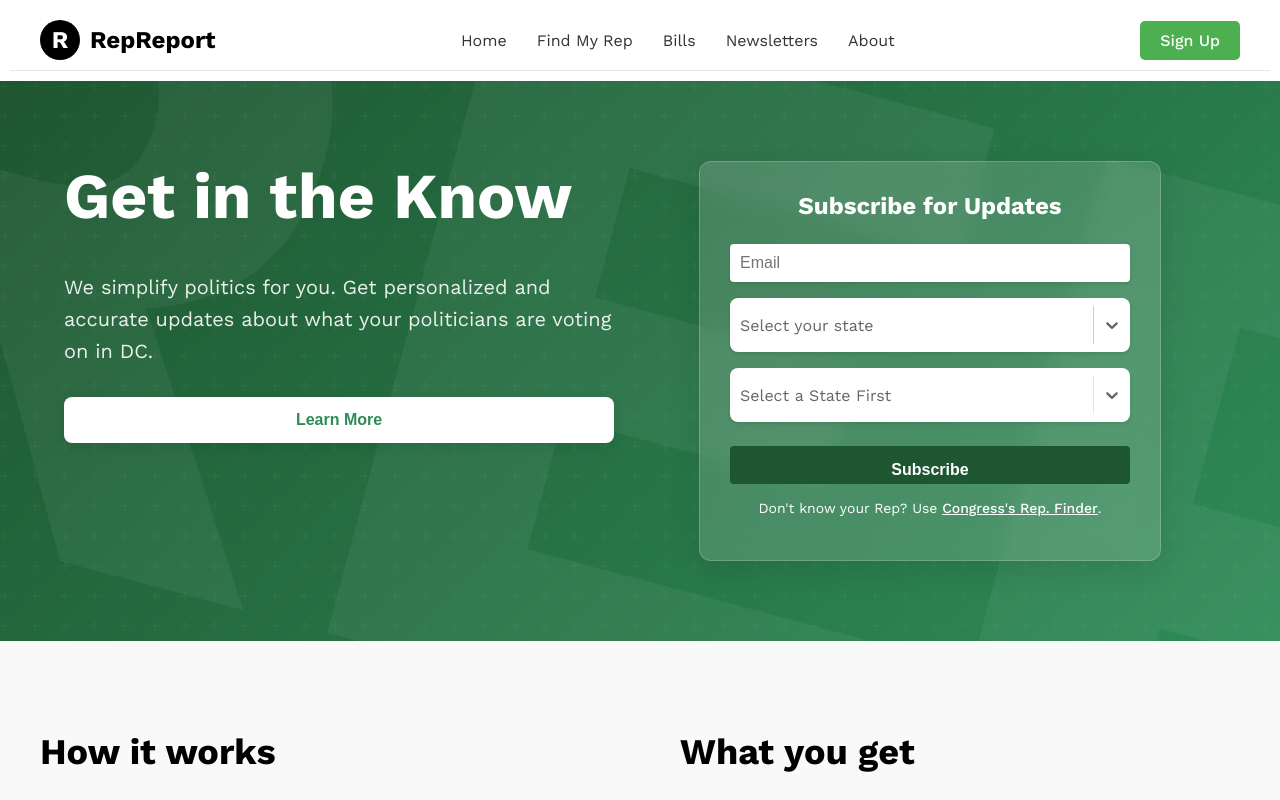
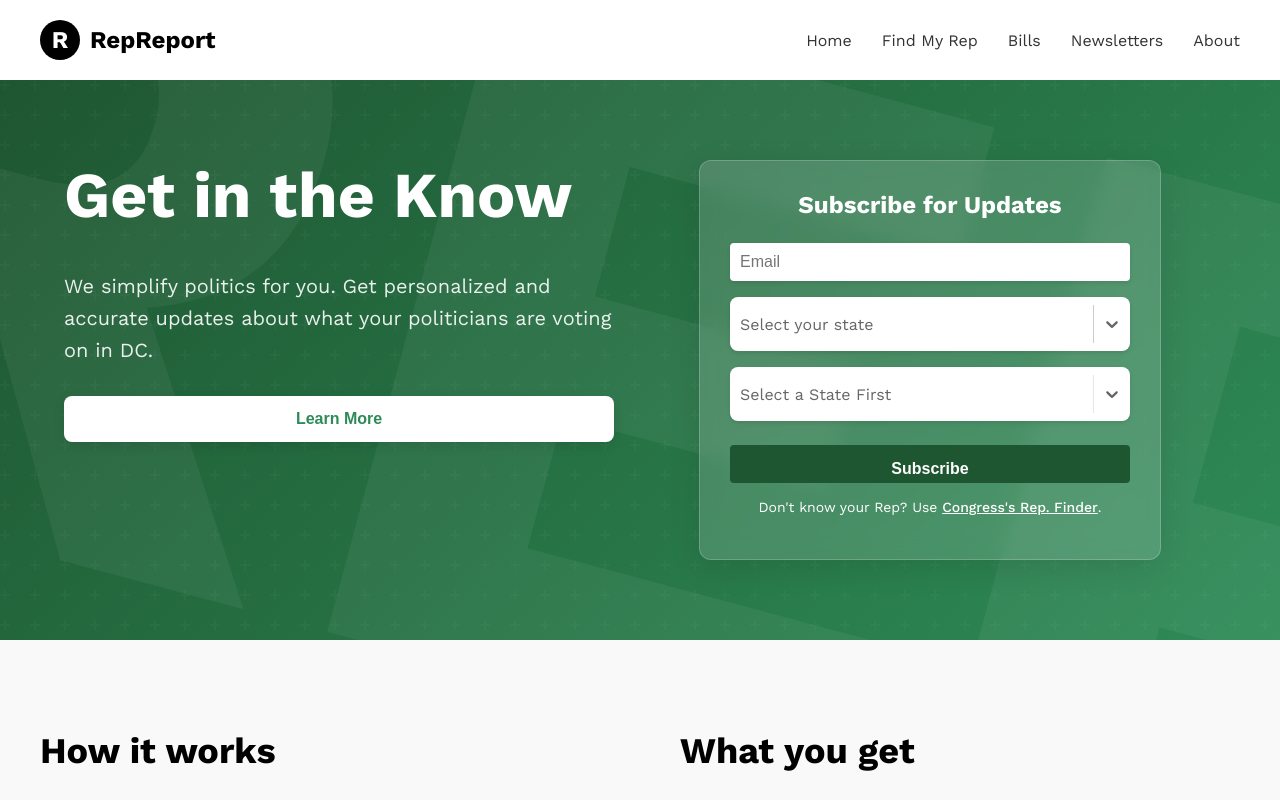
Before and after one commit to jcrooks33/repreport_nextjs, a Next.js app in the folder repreport/: page / in a window 1280 px wide. Built offline with nearby package versions, Linux system fonts and the light colour scheme.

Commit message:
nav line rm

```diff
--- a/repreport/src/components/nav.jsx
+++ b/repreport/src/components/nav.jsx
@@ -33,12 +33,6 @@ export default function Navbar() {
             About
           </Link>
         </div>
-
-        <div className={styles.signupSection}>
-          <Link href="/signup" className={styles.signupButton}>
-            Sign Up
-          </Link>
-        </div>
       </div>
     </nav>
   );
--- a/repreport/src/css/Nav.module.css
+++ b/repreport/src/css/Nav.module.css
@@ -1,7 +1,6 @@
 /* Main navbar container */
 .nav {
   width: 100%;
-  border-bottom: 1px solid #e5e5e5;
   background-color: white;
 }
 
```
